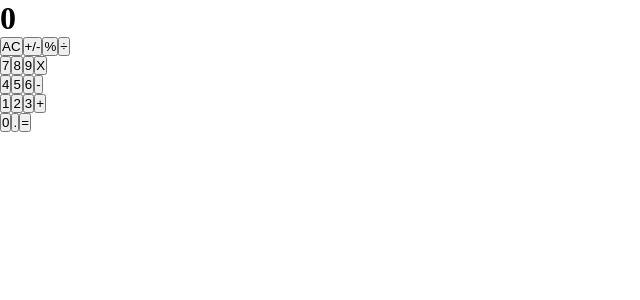
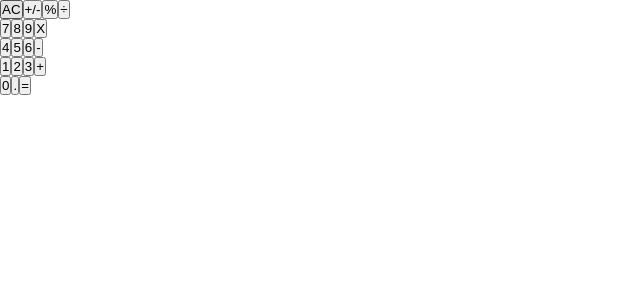
Before and after one commit to keneogu/calculator, a React (Create React App) app: page / in a window 1280 px wide. Shown: the top 300 px of the page, without its empty margins (0-640 px from the left). Built offline with nearby package versions, Linux system fonts and the light colour scheme.

Commit message:
Pass total or next or operation to Display to display the current result

```diff
--- a/src/components/App.js
+++ b/src/components/App.js
@@ -24,10 +24,10 @@ class App extends React.Component {
   }
 
   render() {
-
+    const { total, next, operation } = this.state;
     return (
       <>
-        <Display />
+        <Display result={total ?? next ?? operation} />
         <ButtonPanel />
       </>
     );
```
